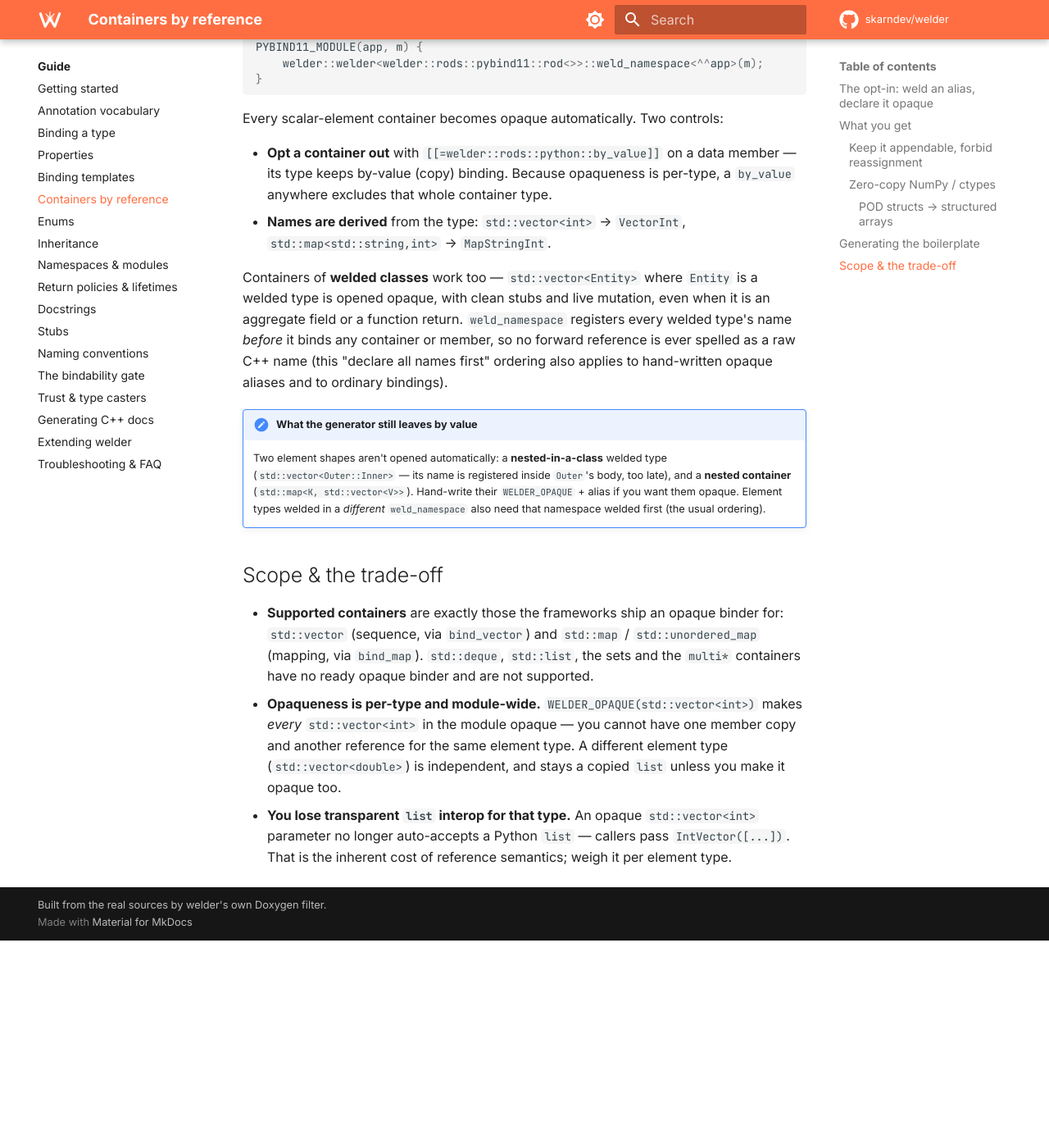
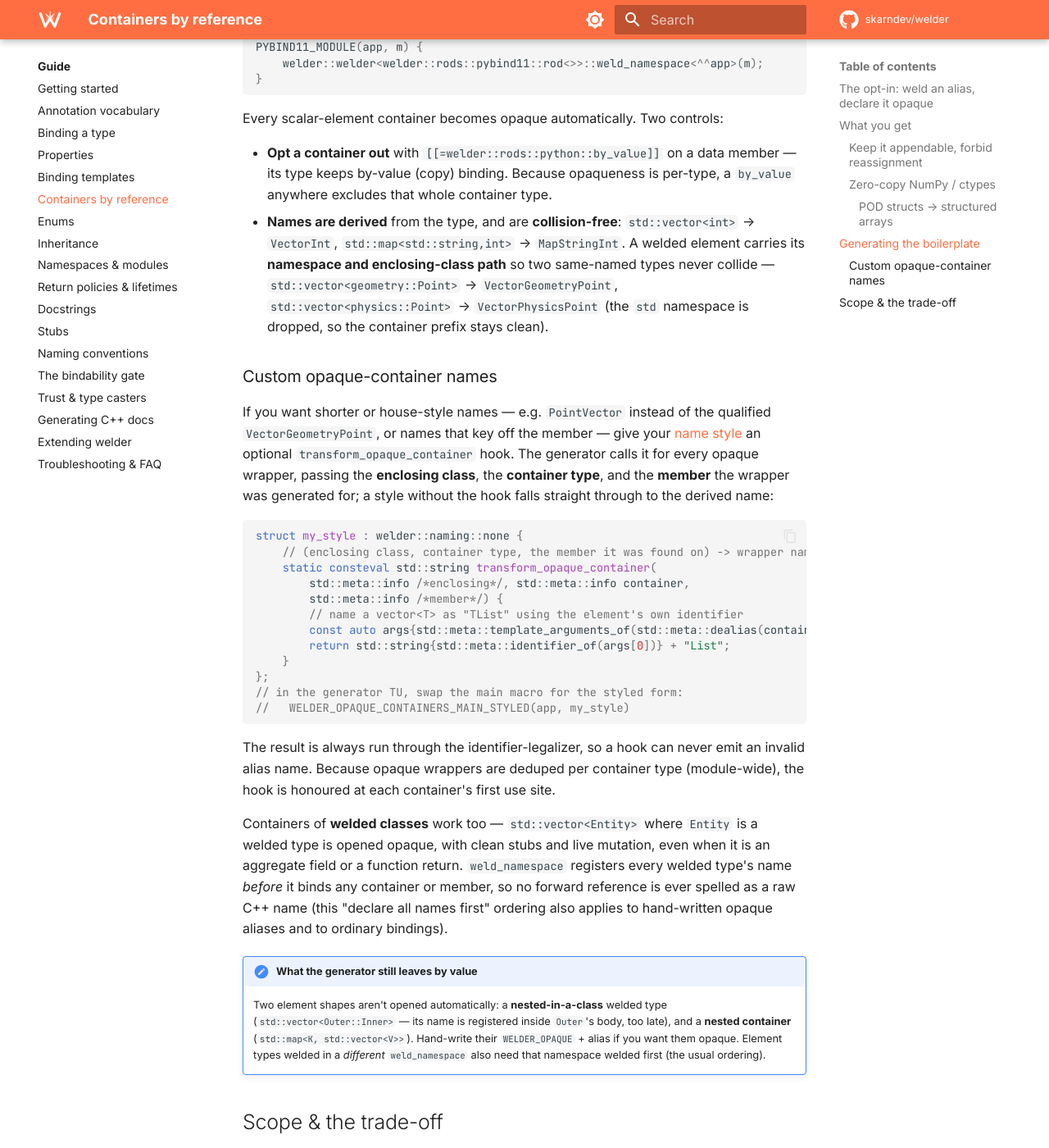
Before and after one commit to skarndev/welder, an MkDocs documentation site: the page built from docs/content/guide/containers.md, in a window 1280 px wide and 1400 px high, scrolled down 3633 px. Shown: the whole window at 82% size. Built offline with MkDocs 1.6.1 and Material for MkDocs 9.7.7, drawn with Linux system fonts in a browser that asks for light colours; comment, search, counter and statistics services are not loaded; before the commit the page ends 4780 px from its top, so only the background shows below that.

Commit message:
feat: opaque-container generator gets collision-free qualified names + a naming hook
Names are now namespace/enclosing-class qualified (VectorGeoPoint vs
VectorPhysicsPoint), a pure function of the type so distinct types never
collide; std / anonymous / __-prefixed inline namespaces are dropped so
container prefixes stay clean. A name style may override per-type via an
optional transform_opaque_container(enclosing, container, member) hook,
detected by reflection (a consteval member can't be probed with requires);
WELDER_OPAQUE_CONTAINERS_MAIN_STYLED threads a custom style through.

Co-Authored-By: Claude Opus 4.8 <noreply@anthropic.com>

````diff
--- a/docs/content/guide/containers.md
+++ b/docs/content/guide/containers.md
@@ -178,8 +178,40 @@ Every scalar-element container becomes opaque automatically. Two controls:
 - **Opt a container out** with `[[=welder::rods::python::by_value]]` on a data member —
   its type keeps by-value (copy) binding. Because opaqueness is per-type, a `by_value`
   anywhere excludes that whole container type.
-- **Names are derived** from the type: `std::vector<int>` → `VectorInt`,
-  `std::map<std::string,int>` → `MapStringInt`.
+- **Names are derived** from the type, and are **collision-free**: `std::vector<int>` →
+  `VectorInt`, `std::map<std::string,int>` → `MapStringInt`. A welded element carries its
+  **namespace and enclosing-class path** so two same-named types never collide —
+  `std::vector<geometry::Point>` → `VectorGeometryPoint`, `std::vector<physics::Point>` →
+  `VectorPhysicsPoint` (the `std` namespace is dropped, so the container prefix stays
+  clean).
+
+### Custom opaque-container names
+
+If you want shorter or house-style names — e.g. `PointVector` instead of the qualified
+`VectorGeometryPoint`, or names that key off the member — give your
+[name style](naming.md) an optional `transform_opaque_container` hook. The generator
+calls it for every opaque wrapper, passing the **enclosing class**, the **container
+type**, and the **member** the wrapper was generated for; a style without the hook falls
+straight through to the derived name:
+
+```cpp
+struct my_style : welder::naming::none {
+    // (enclosing class, container type, the member it was found on) -> wrapper name
+    static consteval std::string transform_opaque_container(
+        std::meta::info /*enclosing*/, std::meta::info container,
+        std::meta::info /*member*/) {
+        // name a vector<T> as "TList" using the element's own identifier
+        const auto args{std::meta::template_arguments_of(std::meta::dealias(container))};
+        return std::string{std::meta::identifier_of(args[0])} + "List";
+    }
+};
+// in the generator TU, swap the main macro for the styled form:
+//   WELDER_OPAQUE_CONTAINERS_MAIN_STYLED(app, my_style)
+```
+
+The result is always run through the identifier-legalizer, so a hook can never emit an
+invalid alias name. Because opaque wrappers are deduped per container type (module-wide),
+the hook is honoured at each container's first use site.
 
 Containers of **welded classes** work too — `std::vector<Entity>` where `Entity` is a
 welded type is opened opaque, with clean stubs and live mutation, even when it is an
````
Also changed, not shown: CLAUDE.md (+4 -1 lines), docs/content/cookbook/containers.md (+6 -5 lines), .claude/context/binding-features.md, 7 other files.
